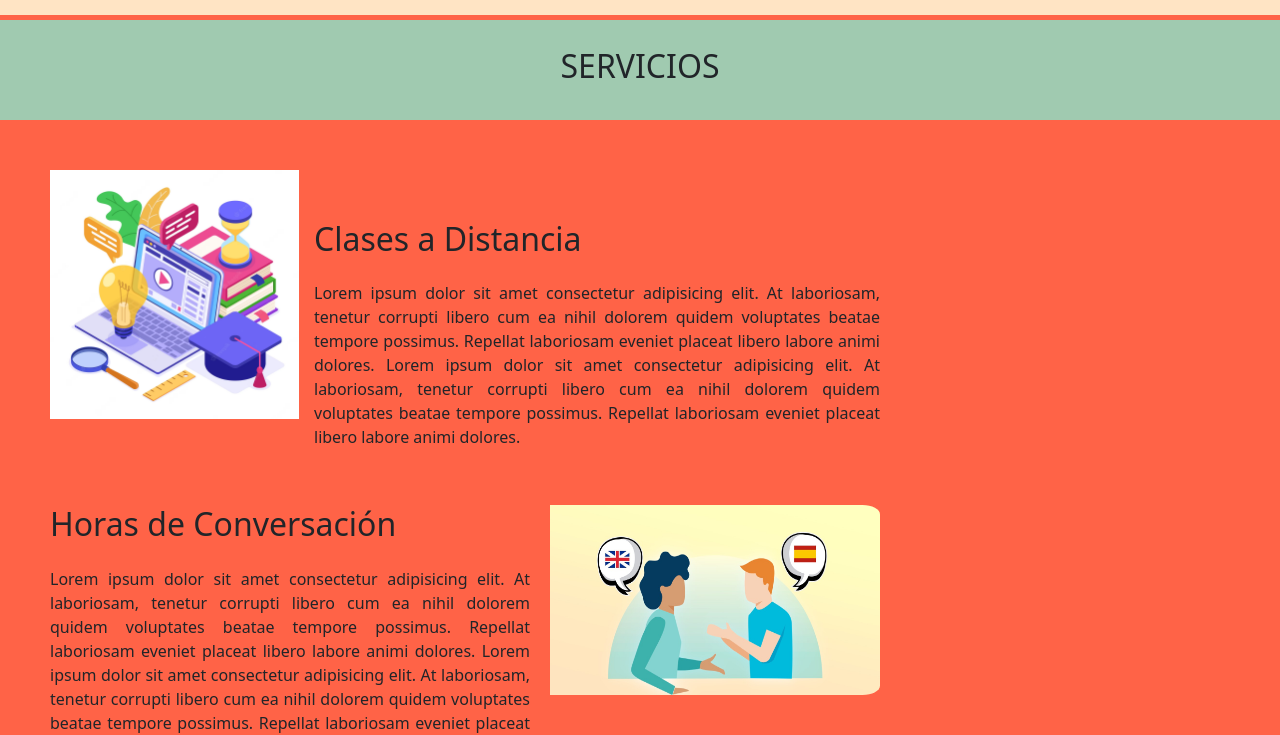
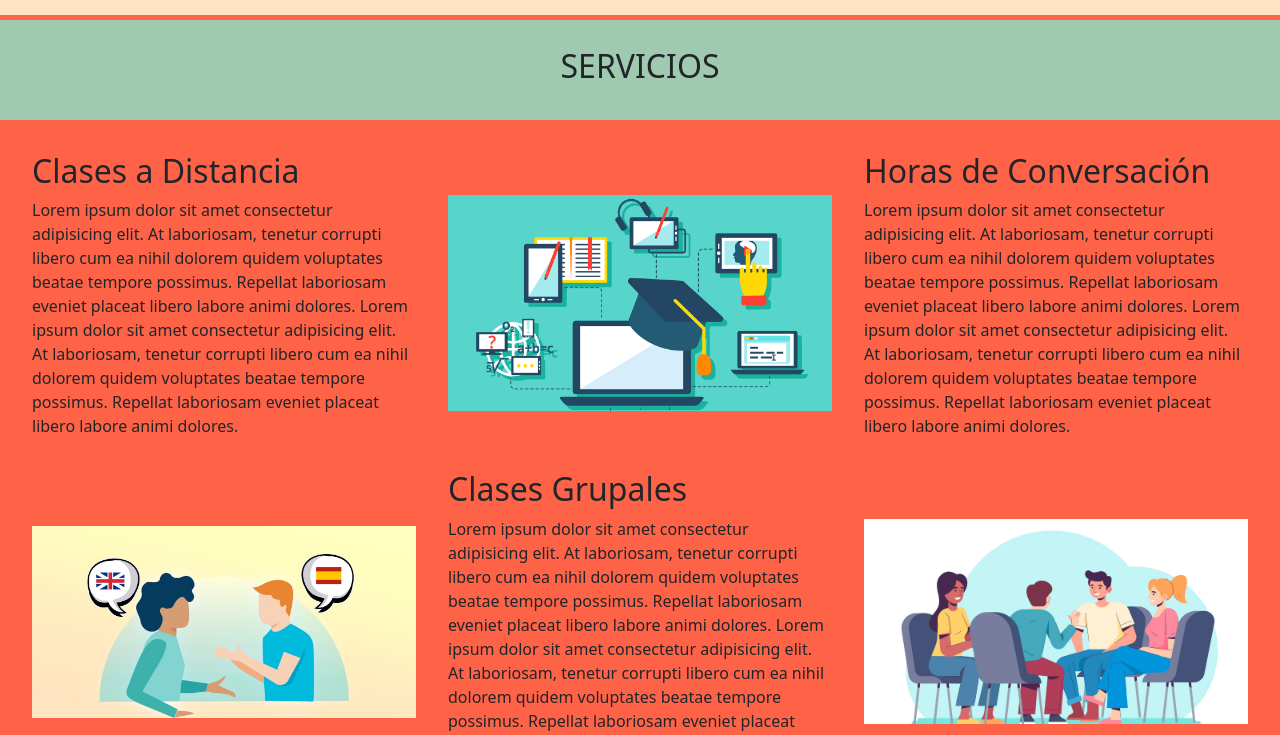
Before and after one commit to IsaRicordel/PF-Ricordel, a plain HTML site: page pages/servicios.html in a window 1280 px wide. Shown: the part 81-816 px from the top of the page. Drawn offline with nearby package versions, Linux system fonts and the light colour scheme.

Commit message:
cambios en 3 tipos de media querie para html Servicios - sáb 15/04 18:04

```diff
--- a/css/style.css
+++ b/css/style.css
@@ -91,65 +91,18 @@ gap: 20px
 
 /* Para html SERVICIOS */
 
-.cuadro1 {
-    padding-top: 50px;
-    padding-left: 50px;
-    text-align: justify;
-    padding-right: 400px;
-    display: flex;
+.mainserv div img{
+    width: 100%;
+    height: 100%;
+    object-fit: contain;
 }
-
-.cuadro1 p{
-    padding-top: 15px;
-}
-
-.img1{
-    width: 30%;
-    height: 25%;
-    margin-right: 15px;
-}
-
-.int1{
-    padding-top: 50px;
-}
-
-.cuadro2 {
-    padding-top: 40px;
-    padding-left: 50px;
-    text-align: justify;
-    padding-right: 400px;
-    display: flex;
-}
-
-.cuadro2 p{
-    padding-top: 15px;
-}
-
-.img2{
-    width: 350px;
-    height: 190px;
-    padding-left: 20px;
-    border-radius: 5%;
-}
-
-.cuadro3 {
-    padding-top: 40px;
-    padding-left: 50px;
-    text-align: justify;
-    padding-right: 400px;
-    padding-bottom: 50px;
-    display: flex;
-}
-
-.cuadro3 p{
-    padding-top: 15px;
-}
-
-.img3{
-    width: 350px;
-    height: 190px;
-    padding-left: 20px;
-    border-radius: 5%;
+.mainserv{
+    display: grid;
+    grid-template-columns: 1fr;
+    grid-template-rows: 0.3fr 0.3fr 0.3fr 0.3fr 0.3fr 0.3fr;
+    gap: 1rem;
+    margin: 2rem 2rem 2rem 2rem;
+    min-height: calc(100vh - 160px);
 }
 
 /* Para html IDIOMAS */
@@ -320,6 +273,14 @@ footer{
         .nos2{
             width: 310px;
         }
+
+    /* Para html SERVICIOS */
+
+    .mainserv{
+        grid-template-columns: repeat(2, 1fr);
+        grid-template-rows: 0.3fr 0.3fr 0.3fr;
+        column-gap: 2rem;
+    }
     }
 
     @media (min-width: 1000px) {
@@ -340,4 +301,14 @@ footer{
             .nos2{
                 width: 400px;
             }
+
+    /* Para html SERVICIOS */
+
+    .mainserv{
+        grid-template-columns: repeat(3, 1fr);
+        grid-template-rows: 0.3fr 0.3fr;
+        column-gap: 2rem;
+    }
+
+
         }
--- a/pages/servicios.html
+++ b/pages/servicios.html
@@ -61,38 +61,34 @@
 
     <main class="mainserv">
         <div class="cuadro1">
-
-            <img class="img1" src="../img/educacion-a-distancia.jpg" alt="clase a distancia">
-
-            <div class="int1">
               <h2> Clases a Distancia </h2>
 
               <p>Lorem ipsum dolor sit amet consectetur adipisicing elit. At laboriosam, tenetur corrupti libero cum ea nihil dolorem quidem voluptates beatae tempore possimus. Repellat laboriosam eveniet placeat libero labore animi dolores. Lorem ipsum dolor sit amet consectetur adipisicing elit. At laboriosam, tenetur corrupti libero cum ea nihil dolorem quidem voluptates beatae tempore possimus. Repellat laboriosam eveniet placeat libero labore animi dolores.</p>
         </div>
 
-
+        <div class="cuadro2">
+            <img class="img1" src="../img/educacion-a-distancia.png" alt="clase a distancia">
         </div>
 
-        <div class="cuadro2">
-            <div>
+        <div class="cuadro3">
             <h2> Horas de Conversación </h2>
 
             <p>Lorem ipsum dolor sit amet consectetur adipisicing elit. At laboriosam, tenetur corrupti libero cum ea nihil dolorem quidem voluptates beatae tempore possimus. Repellat laboriosam eveniet placeat libero labore animi dolores. Lorem ipsum dolor sit amet consectetur adipisicing elit. At laboriosam, tenetur corrupti libero cum ea nihil dolorem quidem voluptates beatae tempore possimus. Repellat laboriosam eveniet placeat libero labore animi dolores.</p>
         </div>
 
+        <div class="cuadro4">
             <img class="img2" src="../img/horas-conversacion.jpg" alt="conversación">
-
         </div>
 
-        <div class="cuadro3">
-            <div>
+        <div class="cuadro5">
             <h2> Clases Grupales </h2>
 
             <p>Lorem ipsum dolor sit amet consectetur adipisicing elit. At laboriosam, tenetur corrupti libero cum ea nihil dolorem quidem voluptates beatae tempore possimus. Repellat laboriosam eveniet placeat libero labore animi dolores. Lorem ipsum dolor sit amet consectetur adipisicing elit. At laboriosam, tenetur corrupti libero cum ea nihil dolorem quidem voluptates beatae tempore possimus. Repellat laboriosam eveniet placeat libero labore animi dolores.</p>
         </div>
 
+        <div class="cuadro6">
             <img class="img3" src="../img/clases-grupales.jpg" alt="grupales">
-
+        </div>
     </main>
 
 
```
Also changed, not shown: img/educacion-a-distancia.png (added). Lines whose indentation alone changed are shown as unchanged.
